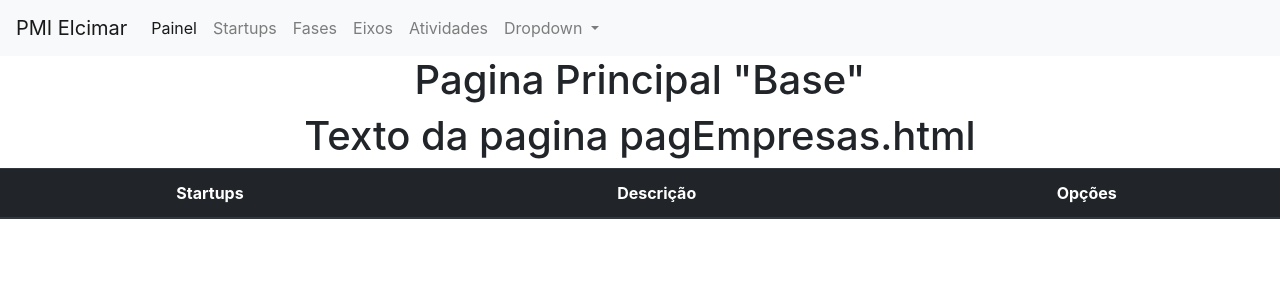
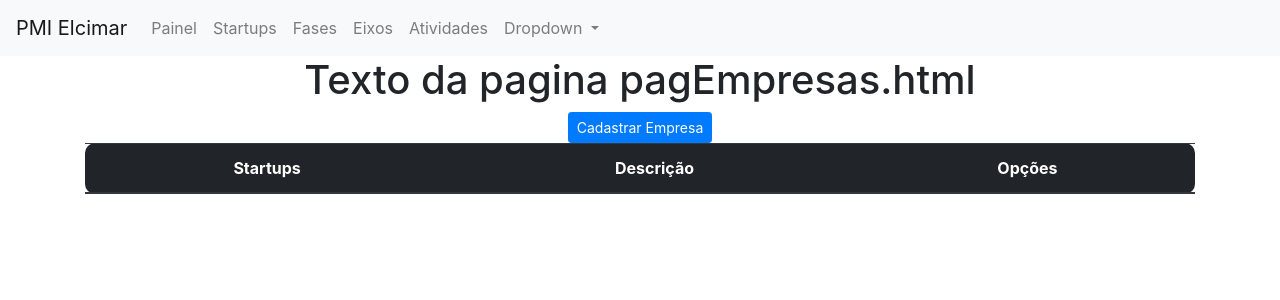
Before and after one commit to ElcimarSilva/PMI, a Flask app: page /pagEmpresa in a window 1280 px wide. Shown: the top 300 px of the page. Run offline with Flask 2, Linux system fonts and the light colour scheme; data that the repository does not hold is empty; some libraries are stand-ins or nearby versions.

Commit message:
'23.09.20'

```diff
--- a/app.py
+++ b/app.py
@@ -70,7 +70,7 @@ def cadEmpresa():
 
         mongo.db.empresas.insert_one(json)
         flash('Cadastro efetuado!')
-        return redirect ('/painel')
+        return redirect ('/pagEmpresa')
     return render_template ('cadEmpresa.html', field=field)
 
 #CADASTRO DE FASES VIA FORM
--- a/templates/base.html
+++ b/templates/base.html
@@ -10,7 +10,7 @@
     <link rel="stylesheet" href="https://stackpath.bootstrapcdn.com/bootstrap/4.1.3/css/bootstrap.min.css"
         integrity="sha384-MCw98/SFnGE8fJT3GXwEOngsV7Zt27NXFoaoApmYm81iuXoPkFOJwJ8ERdknLPMO" crossorigin="anonymous">
 
-    <title>PMI Teste</title>
+    <title>PMI Elcimar</title>
 </head>
 
 <body>
@@ -26,8 +26,8 @@
 
         <div class="collapse navbar-collapse" id="navbarSupportedContent">
             <ul class="navbar-nav mr-auto">
-                <li class="nav-item active">
-                    <a class="nav-link" href="painel">Painel <span class="sr-only">(current)</span></a>
+                <li class="nav-item"> <!--active-->
+                    <a class="nav-link" href="painel">Painel </a> <!--<span class="sr-only">(current)</span>-->
                 </li>
                 <li class="nav-item">
                     <a class="nav-link" href="pagEmpresa">Startups</a>
@@ -61,7 +61,7 @@
     <!-- ----------------------------------------------------------------------------- -->
 
     <div class='text-center'>
-        <h1>Pagina Principal "Base"</h1>
+        <!--<h1>Pagina Principal "Base"</h1> -->
 
         {% block content %}
         {% endblock %}
--- a/templates/cadEixo.html
+++ b/templates/cadEixo.html
@@ -7,8 +7,8 @@
     <div class="form-group">
 
         <input type="hidden" name='csrf_token' value='{{csrf_token()}}'>
-        <div>{{ render_field(field.eixo)}}</div>
-        <div>{{ render_field(field.descricao)}}</div>
+        <div>{{ render_field(field.eixo, class="form-control")}}</div>
+        <div>{{ render_field(field.descricao, class="form-control")}}</div>
     </div>
 
     <input class="btn btn-primary" type="submit" value="Enviar">
--- a/templates/cadFase.html
+++ b/templates/cadFase.html
@@ -2,14 +2,16 @@
 
 {% block content %}
 {% from "macro.html" import render_field %}
+<div class="container">
 <form method='POST' class="text-center">
     <div class="form-group">
 
         <input type="hidden" name='csrf_token' value='{{csrf_token()}}'>
-        <div>{{ render_field(field.fase)}}</div>
-        <div>{{ render_field(field.descricao)}}</div>
+        <div>{{ render_field(field.fase, class="form-control")}}</div>
+        <div>{{ render_field(field.descricao, class="form-control")}}</div>
     </div>
 
     <input class="btn btn-primary" type="submit" value="Enviar">
 </form>
+</div>
 {% endblock %}
--- a/templates/formulario.html
+++ b/templates/formulario.html
@@ -5,7 +5,6 @@
 <div class="container">
     <form method='POST' class="text-center">
         <input type="hidden" name='csrf_token' value='{{csrf_token()}}'>
-
         <div>{{ render_field(field.nome, class="form-control")}}</div>
         <div>{{ render_field(field.email, class="form-control")}}</div>
 
--- a/templates/pagEmpresa.html
+++ b/templates/pagEmpresa.html
@@ -5,32 +5,39 @@
     <h1>Texto da pagina pagEmpresas.html {{pagEmpresa}}</h1>
 </div>
 
+<style type="text/css">
+    #bordaredonda{
+        border-radius: 10px;
+        }
+
+    </style>
 
 <tbody>
 
-    <container>
-        <table class="table table-striped table-dark">
+    <div class="container">
+
+        <a class="btn btn-primary btn-sm" href="cadEmpresa" role="button">Cadastrar Empresa</a>
+
+        <table class="table table-striped table-dark" id="bordaredonda">
 
             <tbody>
                 <thead>
                     <tr>
-
                         <th scope="col">Startups</th>
                         <th scope="col">Descrição</th>
                         <th scope="col">Opções</th>
                     </tr>
 
-
                 </thead>
                 {% for item in itens%}
 
-                <table class="table table-striped table-dark">
+                <table class="table table-striped table-dark" id="bordaredonda">
 
                     <tr>
 
                         <td>{{ item['empresa'] }}</td>
                         <td>{{ item['descricao'] }}</td>
-                        <td>
+                        <td >
                             <a href="/deletar/{{ item['_id']}}" class="btn btn-primary btn-sm">
                                 <span class="fa fa-trash" aria-hidden="true"></span>
                                 <span><strong>Deletar</strong></span>
@@ -41,7 +48,6 @@
                                 <span><strong>Alterar</strong></span>
                             </a>
                         </td>
-
 
                     </tr>
 
--- a/templates/painel.html
+++ b/templates/painel.html
@@ -10,7 +10,6 @@
     <div class="text-center">
         <a class="btn btn-primary" href="formulario" role="button">Cadastrar User Teste</a>
         <a class="btn btn-primary" href="cadAtividade" role="button">Cadastrar Atividade</a>
-        <a class="btn btn-primary" href="cadEmpresa" role="button">Cadastrar Empresa</a>
         <a class="btn btn-primary" href="cadFase" role="button">Cadastrar Fase</a>
         <a class="btn btn-primary" href="cadEixo" role="button">Cadastrar Eixo</a>
     </div>
```
Also changed, not shown: templates/alterarEmpresa.html (+6 -5 lines), templates/cadAtividade.html (+10 -8 lines), templates/cadEmpresa.html (+7 -8 lines), 1 other file.
